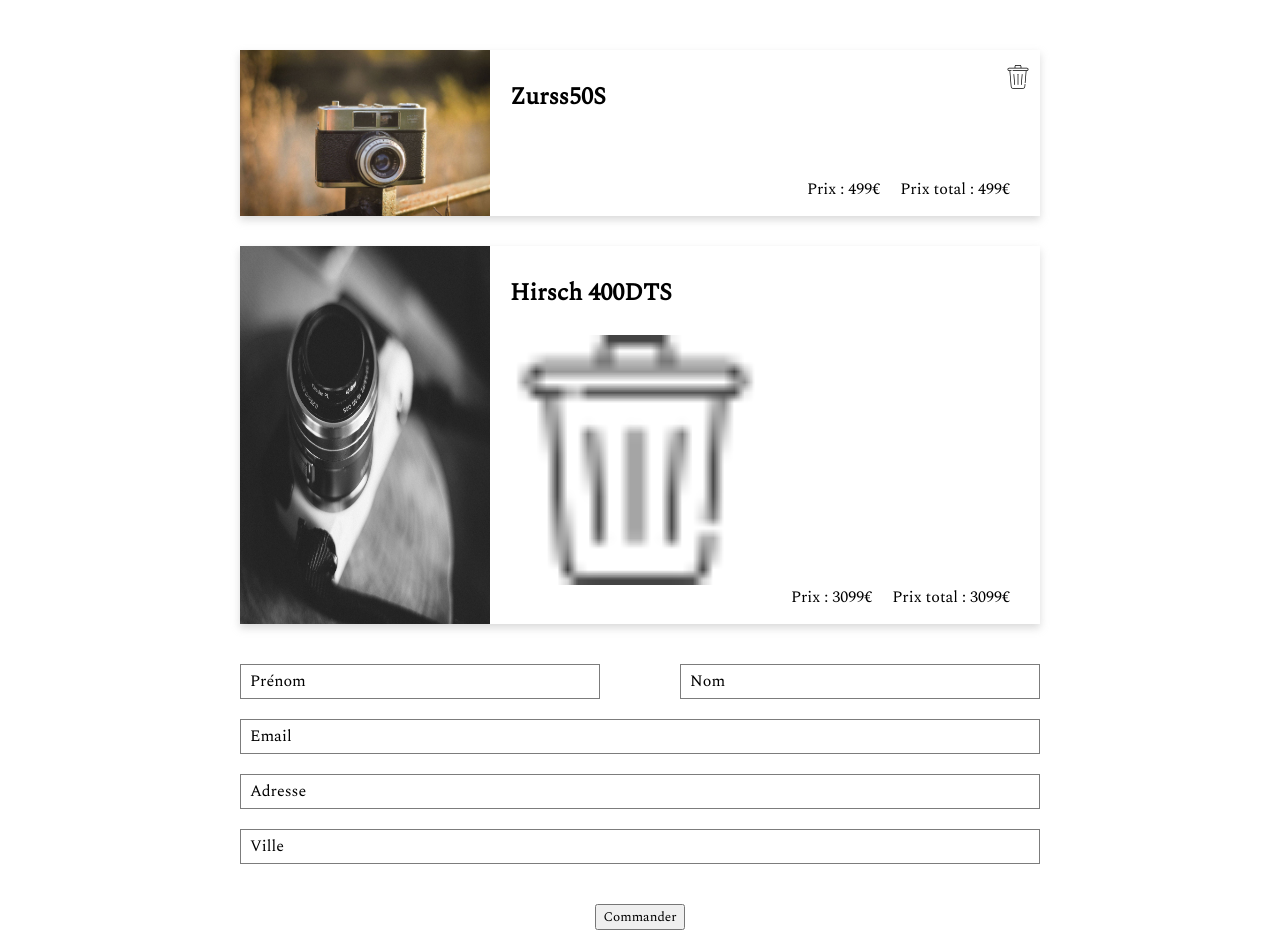
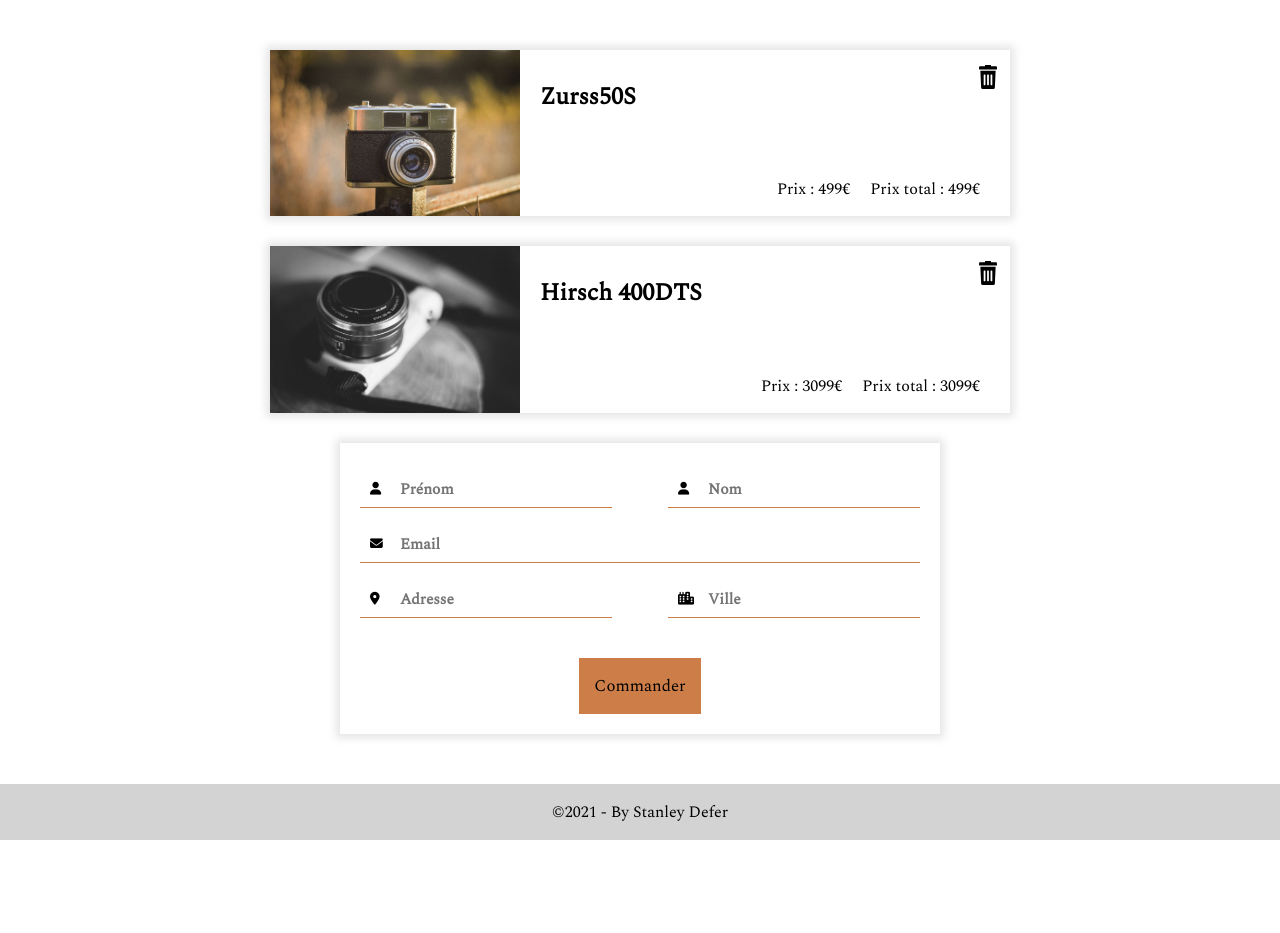
Before and after one commit to Zlastaneur/-StanleyDefer_5_16032021, a website with bundled scripts: page cart/index.html in a window 1280 px wide. Shown: the part 696-1629 px from the top of the page. After the commit the page ends 1536 px from the top, so only its background shows below. Built offline with nearby package versions, Linux system fonts and the light colour scheme.

Commit message:
✨ Cart page + form - static

```diff
--- a/cart/index.html
+++ b/cart/index.html
@@ -7,11 +7,12 @@
     <meta name="viewport" content="width=device-width, initial-scale=1.0">
     <title>Orinoco</title>
     <link rel="stylesheet" href="../public/css/style.css">
+    <link rel="preconnect" href="https://fonts.gstatic.com">
     <link href="https://fonts.googleapis.com/css2?family=Roboto:wght@100;300;400;500;600;700&display=swap"
         rel="stylesheet">
-    <link rel="preconnect" href="https://fonts.gstatic.com">
     <link href="https://fonts.googleapis.com/css2?family=Spectral&display=swap" rel="stylesheet">
     <script src="../src/script.js" type="module" defer></script>
+    <script src="https://kit.fontawesome.com/8ac5de0510.js" crossorigin="anonymous"></script>
 </head>
 
 <body id="cartPage">
@@ -93,21 +94,58 @@
                 <img src="../public/img/vcam_1.jpg" alt="">
                 <div class="description">
                     <h3 class="name">Zurss50S</h3>
-                    <svg id="Capa_1" enable-background="new 0 0 512 512" height="512" viewBox="0 0 512 512" width="512"
-                        xmlns="http://www.w3.org/2000/svg">
+                    <?xml version="1.0" encoding="iso-8859-1"?>
+                    <!-- Generator: Adobe Illustrator 16.0.0, SVG Export Plug-In . SVG Version: 6.00 Build 0)  -->
+                    <!DOCTYPE svg PUBLIC "-//W3C//DTD SVG 1.1//EN" "http://www.w3.org/Graphics/SVG/1.1/DTD/svg11.dtd">
+                    <svg version="1.1" id="Capa_1" xmlns="http://www.w3.org/2000/svg"
+                        xmlns:xlink="http://www.w3.org/1999/xlink" x="0px" y="0px" width="408.483px" height="408.483px"
+                        viewBox="0 0 408.483 408.483" style="enable-background:new 0 0 408.483 408.483;"
+                        xml:space="preserve">
                         <g>
                             <g>
                                 <path
-                                    d="m337.642 196.835-18.656 221.13c-.834 9.9 14.104 11.252 14.947 1.261l18.656-221.13c.348-4.127-2.716-7.755-6.843-8.104-4.132-.348-7.757 2.715-8.104 6.843z" />
-                                <path
-                                    d="m166.254 189.992c-4.127.349-7.19 3.977-6.843 8.104l18.656 221.13c.844 10.003 15.781 8.639 14.947-1.261l-18.656-221.13c-.347-4.128-3.978-7.189-8.104-6.843z" />
-                                <path
-                                    d="m248.5 197.465v221.13c0 4.142 3.357 7.5 7.5 7.5s7.5-3.358 7.5-7.5v-221.13c0-4.142-3.357-7.5-7.5-7.5s-7.5 3.358-7.5 7.5z" />
-                                <path
-                                    d="m445.367 57.932h-117.938v-26.361c0-17.408-14.163-31.571-31.572-31.571h-79.715c-17.408 0-31.571 14.163-31.571 31.571v26.361h-117.939c-19.075 0-34.594 15.519-34.594 34.594s15.519 34.594 34.594 34.594h8.067l28.058 332.564c2.494 29.557 27.208 52.316 56.916 52.316h192.654c29.662 0 54.418-22.713 56.916-52.316l3.89-46.107c.348-4.127-2.716-7.755-6.843-8.104-4.138-.355-7.756 2.715-8.104 6.843l-3.89 46.107c-1.825 21.632-20.26 38.577-41.969 38.577h-192.654c-21.709 0-40.144-16.945-41.969-38.577l-27.952-331.303h22.206c4.143 0 7.5-3.358 7.5-7.5s-3.357-7.5-7.5-7.5c-16.429 0-35.802 0-45.326 0-10.804 0-19.594-8.79-19.594-19.594s8.79-19.594 19.594-19.594h378.735c10.805 0 19.595 8.79 19.595 19.594s-8.79 19.594-19.595 19.594c-11.649 0-273.137 0-298.326 0-4.143 0-7.5 3.358-7.5 7.5s3.357 7.5 7.5 7.5h275.207l-21.11 250.205c-.348 4.127 2.716 7.755 6.843 8.104.215.018.428.027.64.027 3.856 0 7.135-2.957 7.465-6.87l21.216-251.466h8.066c19.075 0 34.595-15.519 34.595-34.594s-15.521-34.594-34.596-34.594zm-132.938 0h-112.858v-26.361c0-9.137 7.434-16.571 16.571-16.571h79.715c9.138 0 16.571 7.434 16.571 16.571v26.361z" />
+                                    d="M87.748,388.784c0.461,11.01,9.521,19.699,20.539,19.699h191.911c11.018,0,20.078-8.689,20.539-19.699l13.705-289.316
+			H74.043L87.748,388.784z M247.655,171.329c0-4.61,3.738-8.349,8.35-8.349h13.355c4.609,0,8.35,3.738,8.35,8.349v165.293
+			c0,4.611-3.738,8.349-8.35,8.349h-13.355c-4.61,0-8.35-3.736-8.35-8.349V171.329z M189.216,171.329
+			c0-4.61,3.738-8.349,8.349-8.349h13.355c4.609,0,8.349,3.738,8.349,8.349v165.293c0,4.611-3.737,8.349-8.349,8.349h-13.355
+			c-4.61,0-8.349-3.736-8.349-8.349V171.329L189.216,171.329z M130.775,171.329c0-4.61,3.738-8.349,8.349-8.349h13.356
+			c4.61,0,8.349,3.738,8.349,8.349v165.293c0,4.611-3.738,8.349-8.349,8.349h-13.356c-4.61,0-8.349-3.736-8.349-8.349V171.329z" />
+                                <path d="M343.567,21.043h-88.535V4.305c0-2.377-1.927-4.305-4.305-4.305h-92.971c-2.377,0-4.304,1.928-4.304,4.305v16.737H64.916
+			c-7.125,0-12.9,5.776-12.9,12.901V74.47h304.451V33.944C356.467,26.819,350.692,21.043,343.567,21.043z" />
                             </g>
                         </g>
+                        <g>
+                        </g>
+                        <g>
+                        </g>
+                        <g>
+                        </g>
+                        <g>
+                        </g>
+                        <g>
+                        </g>
+                        <g>
+                        </g>
+                        <g>
+                        </g>
+                        <g>
+                        </g>
+                        <g>
+                        </g>
+                        <g>
+                        </g>
+                        <g>
+                        </g>
+                        <g>
+                        </g>
+                        <g>
+                        </g>
+                        <g>
+                        </g>
+                        <g>
+                        </g>
                     </svg>
+
                     <div class="price">
                         <p>Prix : 499€</p>
                         <p>Prix total : 499€</p>
@@ -118,7 +156,54 @@
                 <img src="../public/img/vcam_2.jpg" alt="">
                 <div class="description">
                     <h3 class="name">Hirsch 400DTS</h3>
-                    <img class="delete" src="../public/img/poubelle.png" alt="">
+                    <svg version="1.1" id="Capa_1" xmlns="http://www.w3.org/2000/svg"
+                        xmlns:xlink="http://www.w3.org/1999/xlink" x="0px" y="0px" width="408.483px" height="408.483px"
+                        viewBox="0 0 408.483 408.483" style="enable-background:new 0 0 408.483 408.483;"
+                        xml:space="preserve">
+                        <g>
+                            <g>
+                                <path
+                                    d="M87.748,388.784c0.461,11.01,9.521,19.699,20.539,19.699h191.911c11.018,0,20.078-8.689,20.539-19.699l13.705-289.316
+        H74.043L87.748,388.784z M247.655,171.329c0-4.61,3.738-8.349,8.35-8.349h13.355c4.609,0,8.35,3.738,8.35,8.349v165.293
+        c0,4.611-3.738,8.349-8.35,8.349h-13.355c-4.61,0-8.35-3.736-8.35-8.349V171.329z M189.216,171.329
+        c0-4.61,3.738-8.349,8.349-8.349h13.355c4.609,0,8.349,3.738,8.349,8.349v165.293c0,4.611-3.737,8.349-8.349,8.349h-13.355
+        c-4.61,0-8.349-3.736-8.349-8.349V171.329L189.216,171.329z M130.775,171.329c0-4.61,3.738-8.349,8.349-8.349h13.356
+        c4.61,0,8.349,3.738,8.349,8.349v165.293c0,4.611-3.738,8.349-8.349,8.349h-13.356c-4.61,0-8.349-3.736-8.349-8.349V171.329z" />
+                                <path d="M343.567,21.043h-88.535V4.305c0-2.377-1.927-4.305-4.305-4.305h-92.971c-2.377,0-4.304,1.928-4.304,4.305v16.737H64.916
+        c-7.125,0-12.9,5.776-12.9,12.901V74.47h304.451V33.944C356.467,26.819,350.692,21.043,343.567,21.043z" />
+                            </g>
+                        </g>
+                        <g>
+                        </g>
+                        <g>
+                        </g>
+                        <g>
+                        </g>
+                        <g>
+                        </g>
+                        <g>
+                        </g>
+                        <g>
+                        </g>
+                        <g>
+                        </g>
+                        <g>
+                        </g>
+                        <g>
+                        </g>
+                        <g>
+                        </g>
+                        <g>
+                        </g>
+                        <g>
+                        </g>
+                        <g>
+                        </g>
+                        <g>
+                        </g>
+                        <g>
+                        </g>
+                    </svg>
                     <div class="price">
                         <p>Prix : 3099€</p>
                         <p>Prix total : 3099€</p>
@@ -129,29 +214,30 @@
         <div class="form">
             <div class="duoField">
                 <div class="field">
-                    <label for="firstName">Prénom</label>
-                    <input type="text" id="firstname">
+                    <i class="fas fa-user"></i>
+                    <input type="text" name="firstname" placeholder="Prénom" id="firstname">
                 </div>
                 <div class="field">
-                    <label for="lastName">Nom</label>
-                    <input type="text" id="lastname">
+                    <i class="fas fa-user"></i>
+                    <input type="text" name="lastname" placeholder="Nom" id="lastname">
                 </div>
             </div>
             <div class="field">
-                <label for="email">Email</label>
-                <input type="text" id="email">
+                <i class="fas fa-envelope"></i>
+                <input type="text" name="email" placeholder="Email" id="email">
             </div>
-            <div class="field">
-                <label for="address">Adresse</label>
-                <input type="text" id="address">
+            <div class="duoField">
+                <div class="field">
+                    <i class="fas fa-map-marker-alt"></i>
+                    <input type="text" name="address" placeholder="Adresse" id="address">
+                </div>
+                <div class="field">
+                    <i class="fas fa-city"></i>
+                    <input type="text" name="city" placeholder="Ville" id="city">
+                </div>
             </div>
-            <div class="field">
-                <label for="city">Ville</label>
-                <input type="text" id="city">
-            </div>
-
             <div class="submit">
-                <button>
+                <button class="button">
                     Commander
                 </button>
             </div>
--- a/sass/base/_base.scss
+++ b/sass/base/_base.scss
@@ -1,34 +1,40 @@
-body{
+body {
     padding: 0;
     margin: 0;
     padding-top: 96px;
 }
 
-*,*:focus,*:hover{
-    outline:none;
+*,
+*:focus,
+*:hover {
+    outline: none;
 }
 
-*{
+* {
     box-sizing: border-box;
 }
 
-li{
+li {
     list-style-type: none;
 }
 
-a{
+a {
     text-decoration: none;
     color: black;
 }
 
-@include for-phone{
-    body{
+img {
+    object-fit: contain;
+}
+
+@include for-phone {
+    body {
         padding-top: 72px;
     }
 }
 
-@include for-tablet{
-    body{
+@include for-tablet {
+    body {
         padding-top: 96px;
     }
 }
--- a/sass/base/_typo.scss
+++ b/sass/base/_typo.scss
@@ -1,3 +1,3 @@
-*{
-    font-family:  'Spectral', 'Roboto', Arial, Helvetica, sans-serif;
+* {
+    font-family: "Spectral", "Roboto", Arial, Helvetica, sans-serif;
 }
--- a/sass/components/_button.scss
+++ b/sass/components/_button.scss
@@ -2,7 +2,7 @@
     font-size: 1.3em;
     font-weight: 400;
     padding: 15px;
-    background-color: rgb(204, 125, 72);
+    background-color: $primary-color;
     border: 0px;
     cursor: pointer;
     transition: ease-in-out 0.15s;
--- a/sass/components/_cartCard.scss
+++ b/sass/components/_cartCard.scss
@@ -3,7 +3,7 @@
     flex-flow: row nowrap;
     width: 100%;
     margin-bottom: 30px;
-    @include shadow;
+    @include shadowALT;
 
     img {
         max-width: 250px;
@@ -25,6 +25,7 @@
 
         svg {
             width: 24px;
+            object-fit: contain;
             height: auto;
             position: absolute;
             right: 10px;
@@ -45,3 +46,27 @@
         }
     }
 }
+
+@include for-phone {
+    .product {
+        flex-flow: column nowrap;
+
+        img {
+            max-width: 100%;
+        }
+
+        h3 {
+            margin-top: 10px;
+        }
+
+        .description {
+            .price {
+                justify-content: flex-start;
+
+                p {
+                    margin: 0 10px 0 0;
+                }
+            }
+        }
+    }
+}
--- a/sass/components/_form.scss
+++ b/sass/components/_form.scss
@@ -1,6 +1,9 @@
 .form {
     display: flex;
     flex-flow: row wrap;
+    padding: 20px;
+    background-color: linear gradient rgba(219, 219, 219, 0.788);
+    font-size: 0.8em;
 
     .duoField {
         display: flex;
@@ -24,7 +27,11 @@
         input {
             width: 100%;
             height: 35px;
-            border: 1px solid rgb(124, 124, 124);
+            border-bottom: 1px solid $primary-color !important;
+            border: 0px solid rgb(124, 124, 124);
+            font-size: 1.2em;
+            font-weight: 600;
+            padding-left: 40px;
         }
 
         label {
@@ -32,5 +39,16 @@
             top: 5px;
             left: 10px;
         }
+
+        .fas {
+            position: absolute;
+            z-index: 1;
+            top: 10px;
+            left: 10px;
+
+            &:active {
+                display: none;
+            }
+        }
     }
 }
--- a/sass/layouts/_cart.scss
+++ b/sass/layouts/_cart.scss
@@ -1,7 +1,14 @@
 #cart {
     max-width: 800px;
     margin: auto;
-    padding: 50px 0;
+    padding: 50px 30px;
+
+    .form {
+        margin: auto;
+        max-width: 600px;
+        margin-top: 20px;
+        @include shadowALT;
+    }
 
     .submit {
         padding-top: 30px;
--- a/sass/utils/_variables.scss
+++ b/sass/utils/_variables.scss
@@ -0,0 +1 @@
+$primary-color: rgb(204, 125, 72);
```
Also changed, not shown: sass/utils/_mixins.scss (+18 -7 lines), public/css/style.css, src/cart.js (added), 1 other file.
